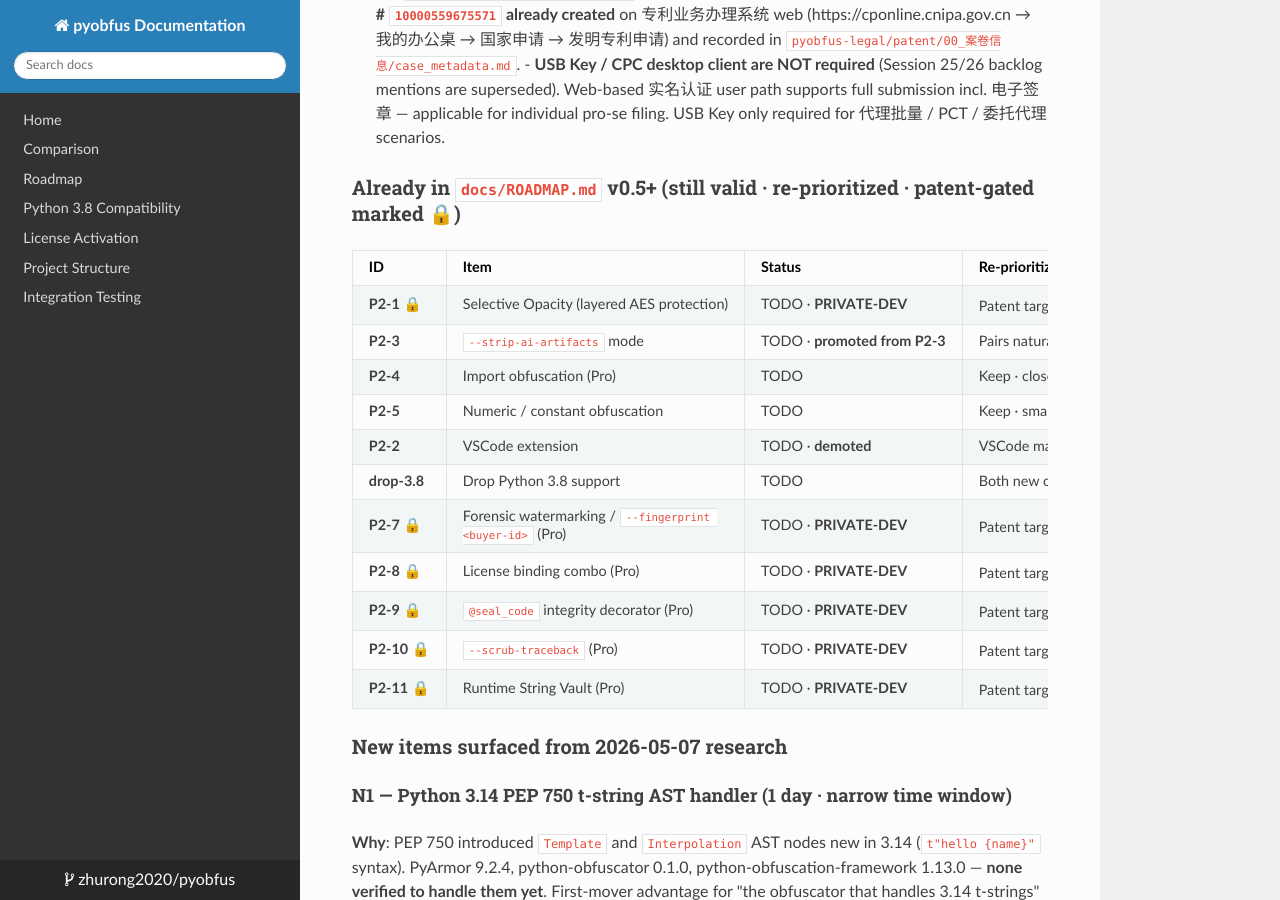
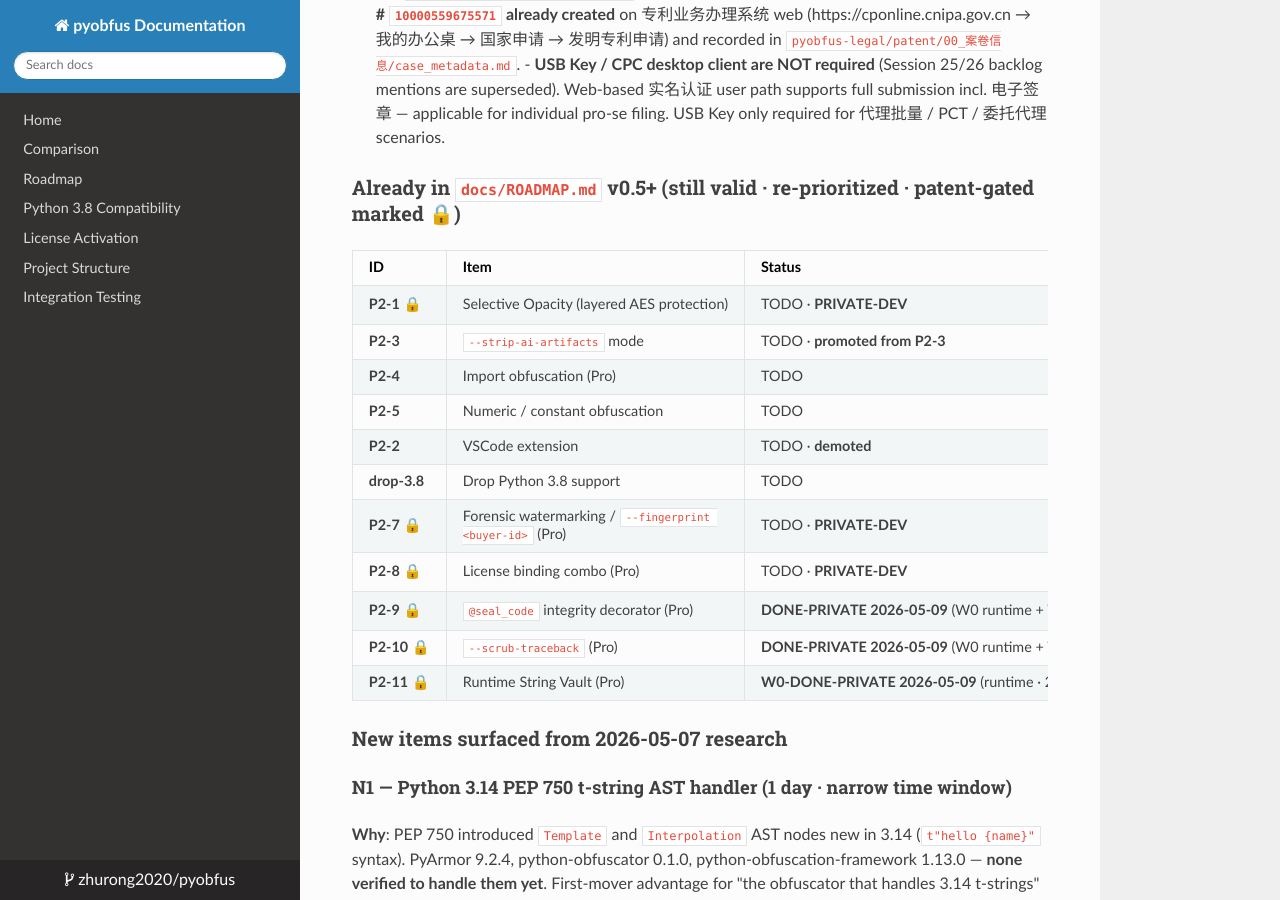
Before and after one commit to zhurong2020/pyobfus, an MkDocs documentation site: the page built from docs/POST_V0.4_TODO.md, in a window 1280 px wide and 900 px high, scrolled down 6990 px. Built offline with MkDocs 1.6.1, drawn with Linux system fonts in a browser that asks for light colours; nearby versions of some CDN libraries.

Commit message:
docs: Session 28 — v0.5 private-dev sprint summary (P2-9/P2-10/P2-11 W0 done)
POST_V0.4_TODO.md: P2-9 / P2-10 / P2-11 status flipped TODO → DONE-PRIVATE
2026-05-09 (or W0-DONE-PRIVATE for P2-11). Rationale columns unchanged.

V0.4_EXECUTION_LOG.md: Session 28 entry added. High-level outputs only --
mechanism specifics deliberately omitted per Path C (live in private
PATENT_NOTES.md and the parallel patent-draft session).

5 commits on private pyobfus-pro-dev / main:
  9649e6d  W0 scaffolding + P2-9 runtime
  7b4b509  P2-9 build-pass + 3 patent findings
  f1a0e89  P2-10 runtime + 3 patent findings
  d04abca  P2-10 build-pass
  a661ab9  P2-11 runtime + 3 patent findings

75/75 tests passing across 3.9/3.12/3.13. Schedule compressed ~2 weeks
vs original 8-week estimate.

Cross-session handoff: memory/pyobfus_v05_dev_status_2026-05-09.md
created + indexed for the next v0.5 implementation session (P2-1).

Co-Authored-By: Claude Opus 4.7 (1M context) <noreply@anthropic.com>

```diff
--- a/docs/POST_V0.4_TODO.md
+++ b/docs/POST_V0.4_TODO.md
@@ -211,9 +211,9 @@ gh api repos/zhurong2020/pyobfus --jq '.topics' | tr ',' '\n' | grep -i pyarmor
 | **drop-3.8** | Drop Python 3.8 support | TODO | Both new competitors require `>=3.10`; we're paying 3.8 cost for shrinking userbase. Public-OK. |
 | **P2-7** 🔒 | Forensic watermarking / `--fingerprint <buyer-id>` (Pro) | TODO · **PRIVATE-DEV** | Patent target. Strongest novelty (only vmp-protector 1.0.0 ships per-buyer deterministic build; arXiv 2510.11251 CLASP backing). **Implement in private repo only until 申请号 received.** |
 | **P2-8** 🔒 | License binding combo (Pro) | TODO · **PRIVATE-DEV** | Patent target. `--expire` + `--bind-device` + `--period` combo, pure Python. **Implement in private repo only until 申请号 received.** |
-| **P2-9** 🔒 | `@seal_code` integrity decorator (Pro) | TODO · **PRIVATE-DEV** | Patent target. Build-time SHA256 + runtime detect patching. **Implement in private repo only until 申请号 received.** |
-| **P2-10** 🔒 | `--scrub-traceback` (Pro) | TODO · **PRIVATE-DEV** | Patent target. Production-side traceback encryption as inverse of unmap. First-of-kind architecture. **Implement in private repo only until 申请号 received.** |
-| **P2-11** 🔒 | Runtime String Vault (Pro) | TODO · **PRIVATE-DEV** | Patent target. KV namespace for runtime secrets (vmp-protector StringVault parity). **Implement in private repo only until 申请号 received.** |
+| **P2-9** 🔒 | `@seal_code` integrity decorator (Pro) | **DONE-PRIVATE 2026-05-09** (W0 runtime + W1 build-pass · 24 tests · 3 patent findings) | Patent target. Build-time SHA256 + runtime detect patching. Implementation lives in private `pyobfus-pro-dev` repo per Path C; ship to public on 申请号 receipt. |
+| **P2-10** 🔒 | `--scrub-traceback` (Pro) | **DONE-PRIVATE 2026-05-09** (W0 runtime + W1 build-pass · 28 tests · 3 patent findings · dev `pyobfus unscrub` CLI still TODO) | Patent target. Production-side traceback encryption as inverse of unmap. First-of-kind architecture. Implementation lives in private repo per Path C. |
+| **P2-11** 🔒 | Runtime String Vault (Pro) | **W0-DONE-PRIVATE 2026-05-09** (runtime · 21 tests · 3 patent findings · W1 build-pass deferred to W3 coupled to P2-1 layer model) | Patent target. KV namespace for runtime secrets (vmp-protector StringVault parity). Implementation lives in private repo per Path C. |
 
 ### New items surfaced from 2026-05-07 research
 
```
